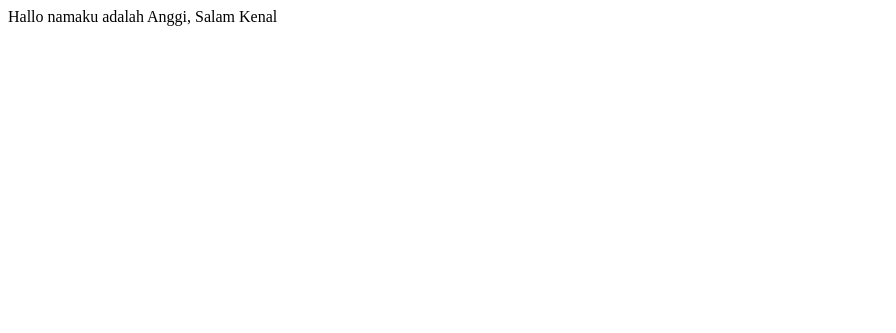
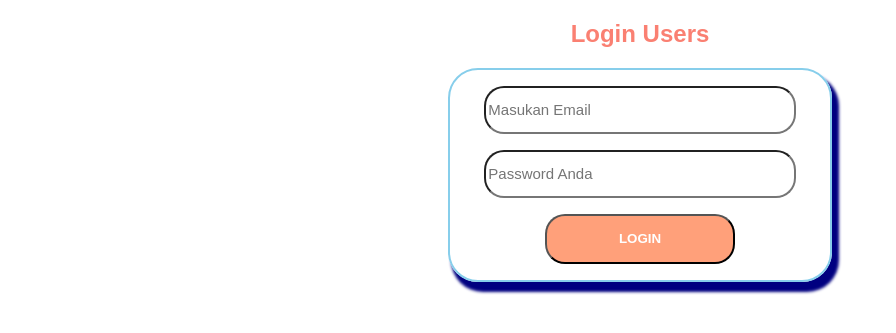
Before and after one commit to anggimahardika155-cell/belajar-laravel-2a, a Laravel app: page / in a window 1280 px wide. Shown: the top 333 px of the page, without its empty margins (0-896 px from the left). Run offline with Laravel 12, Linux system fonts and the light colour scheme.

Commit message:
[ADD] Autentikasi

```diff
--- a/web-app/bootstrap/app.php
+++ b/web-app/bootstrap/app.php
@@ -12,7 +12,9 @@ return Application::configure(basePath: dirname(__DIR__))
         health: '/up',
     )
     ->withMiddleware(function (Middleware $middleware): void {
-        //
+        $middleware->alias([
+            'islogin' => \App\Http\Middleware\IsLogin::class,
+        ]);
     })
     ->withExceptions(function (Exceptions $exceptions): void {
         $exceptions->shouldRenderJsonWhen(
--- /dev/null
+++ b/web-app/resources/views/login.blade.php
@@ -0,0 +1,54 @@
+<!DOCTYPE html>
+<html>
+<head>
+<meta charset="utf-8">
+<title>Login</title>
+<style type="text/css">
+body {
+font-family: sans-serif;
+}
+h2 {
+text-align: center;
+color: salmon;
+font-weight: bolder;
+}
+.form-login {
+border: 2px solid skyblue;
+width: 30%;
+border-radius: 30px;
+box-shadow: 5px 8px 3px 2px navy;
+}
+.input {
+width: 80%;
+height: 40px;
+border-radius: 20px;
+font-size: 15px;
+color: darkgray;
+padding: 2px;
+}
+.tombol {
+width: 50%;
+height: 50px;
+border-radius: 20px;
+background-color: lightsalmon;
+color: white;
+font-weight: bolder;
+}
+</style>
+</head>
+<body>
+<h2 class="judul">Login Users</h2>
+<center>
+<form method="POST" action="/login">
+@csrf
+<div class="form-login">
+<p><input type="text" class="input" name="email" placeholder="Masukan Email"></p>
+<p><input type="password" class="input" name="password" placeholder="Password Anda"></p>
+<p>
+<button class="tombol" type="submit">LOGIN</button>
+</p>
+</div>
+</form>
+</center>
+</body>
+</html>
--- a/web-app/resources/views/template/sidebar.blade.php
+++ b/web-app/resources/views/template/sidebar.blade.php
@@ -4,5 +4,6 @@
         <li><a href="/gallery" class="{{ request()->is('gallery') ? 'active' : '' }}">Gallery</a></li>
         <li><a href="/employe" class="{{ request()->is('employe*') ? 'active' : '' }}">CRUD</a></li>
         <li><a href="/about" class="{{ request()->is('about') ? 'active' : '' }}">About</a></li>
+        <li><a href="/logout">Logout</a></li>
     </ul>
 </div>
--- a/web-app/routes/web.php
+++ b/web-app/routes/web.php
@@ -7,64 +7,44 @@ use App\Http\Controllers\DashboardController;
 use App\Http\Controllers\KalkulatorController;
 use App\Http\Controllers\MahasiswaController;
 use App\Http\Controllers\KalkulatorSegitigaController;
+use App\Http\Controllers\EmployeController;
+use App\Http\Controllers\AuthController;
 
+//  1. Route Login (Modul Hal. 35)
+Route::get('/', function(){
+    return view('login');
+});
+Route::post('/login', [AuthController::class, 'cek']);
 
-//  1. Route Dasar
-Route::get('/', function () {
-    return "Hallo namaku adalah Anggi, Salam Kenal";
-});
-
-//  2.Route About (Awal Praktikum)
-// Route::get('/about', function () {
-//     return "<h2>Ini adalah laman About</h2>";
-// });
-
-//  3. Route Controller Web
+//  2. Route Praktikum Awal
 Route::get('/web', [Web::class, 'home']);
 Route::get('/profil/{nama}', [Web::class, 'profil']);
+Route::get('/biodata', [Web::class, 'biodata']);
 
-//  4. Route Controller DashboardController
 Route::get('/home', [DashboardController::class, 'home']);
 Route::get('/product', [DashboardController::class, 'product']);
 Route::get('/produk/detail/{harga}', [DashboardController::class, 'detail']);
-Route::get('/about', [DashboardController::class, 'about']);
 
-//  5. route untuk membuka view biodata
-Route::get('/biodata',[Web::class, 'biodata']);
-
-//  6. Route Controller Kalkulator
 Route::get('/kalkulator', [KalkulatorController::class, 'home']);
 Route::post('/kalkulator/proses', [KalkulatorController::class, 'proses']);
 
-//  7. Route Daftar Mahasiswa
 Route::get('/daftar/mahasiswa', [MahasiswaController::class, 'index']);
-
-//  8. Route Kalkulator Segitiga
 Route::get('/kalkulator/segitiga', [KalkulatorSegitigaController::class, 'segitiga']);
 Route::post('/kalkulator/segitiga/proses', [KalkulatorSegitigaController::class, 'prosesSegitiga']);
 
-//  9. route ke controller Dashboard home
-Route::get('/dashboard',[DashboardController::class, 'home']);
-Route::get('/gallery',[DashboardController::class,'gallery']);
+//  3. Route Group yang Harus Login Dahulu (Modul Hal. 38)
+Route::group(['middleware' => 'islogin'], function(){
+    Route::get('/dashboard', [DashboardController::class, 'home']);
+    Route::get('/gallery', [DashboardController::class, 'gallery']);
+    Route::get('/about', [DashboardController::class, 'about']);
 
-// 10 Route memanggil controller EmployeController
-use App\Http\Controllers\EmployeController;
+    Route::get('/employe', [EmployeController::class, 'index']);
+    Route::get('/employe/create', [EmployeController::class, 'create']);
+    Route::post('/employe', [EmployeController::class, 'store']);
+    Route::post('/employe/store', [EmployeController::class, 'store']);
+    Route::get('/employe/{id}/edit', [EmployeController::class, 'edit']);
+    Route::put('/employe/{id}', [EmployeController::class, 'update']);
+    Route::delete('/employe/{id}', [EmployeController::class, 'destroy']);
 
-// route untuk menampilkan data employe
-Route::get('/employe',[EmployeController::class, 'index']);
-
-// 11. menampilkan form tambah data
-Route::get('/employe/create', [EmployeController::class, 'create']);
-
-// menyimpan data baru
-Route::post('/employe', [EmployeController::class, 'store']);
-Route::post('/employe/store', [EmployeController::class, 'store']);
-
-// 12. menampilkan form ubah data
-Route::get('/employe/{id}/edit', [EmployeController::class, 'edit']);
-
-// menyimpan perubahan data
-Route::put('/employe/{id}', [EmployeController::class, 'update']);
-
-// 13. Route Hapus Data: terima permintaan hapus berdasarkan id
-Route::delete('/employe/{id}', [EmployeController::class, 'destroy']);
+    Route::get('/logout', [AuthController::class, 'logout']);
+});
```
Also changed, not shown: web-app/app/Http/Controllers/AuthController.php (added, +42 -0 lines), web-app/app/Http/Middleware/IsLogin.php (added, +26 -0 lines).
